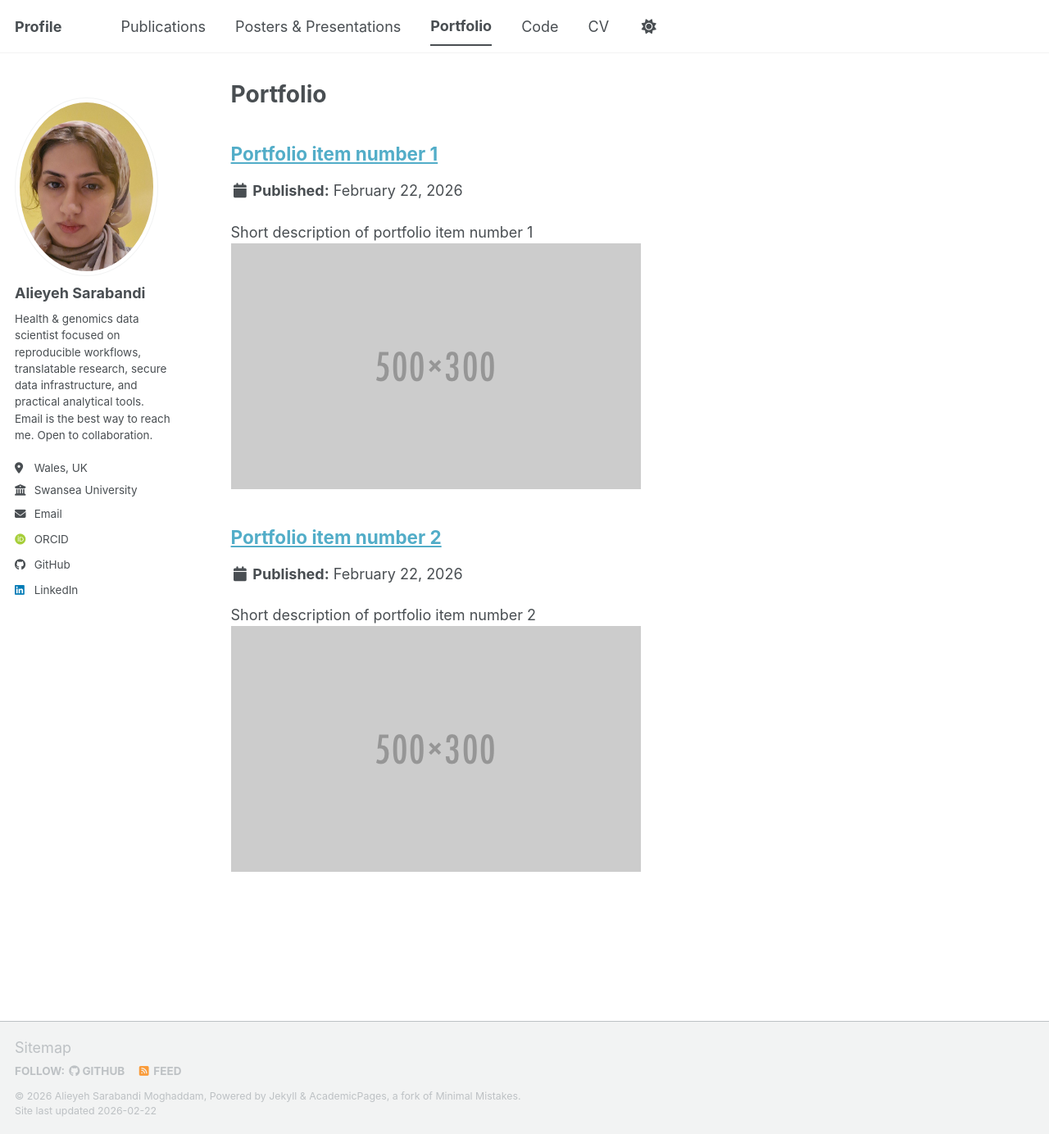
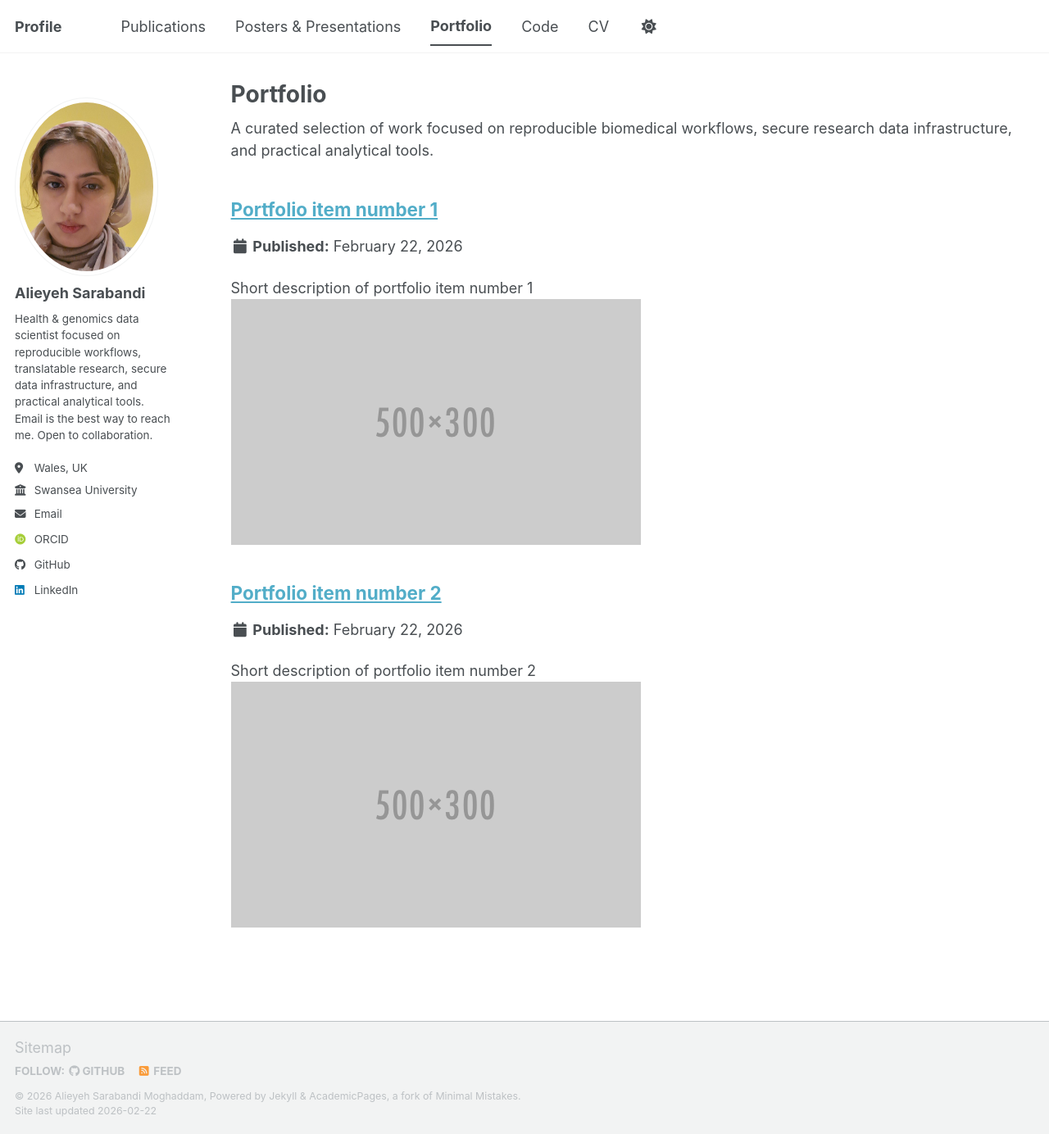
Before and after one commit to Alieyeh/alieyeh.github.io, a Jekyll site: the page built from _pages/portfolio.html, in a window 1280 px wide and 1384 px high. Shown: the whole window at 82% size. Built offline with Jekyll 4.4.1, drawn with Linux system fonts in a browser that asks for light colours; some web fonts are replaced; a script bundle is joined from its source files by our own code; library files that are not in the unit come from our copies.

Commit message:
Update portfolio.html

```diff
--- a/_pages/portfolio.html
+++ b/_pages/portfolio.html
@@ -6,7 +6,7 @@ author_profile: true
 ---
 
 {% include base_path %}
-
+A curated selection of work focused on reproducible biomedical workflows, secure research data infrastructure, and practical analytical tools.
 
 {% for post in site.portfolio %}
   {% include archive-single.html %}
```
